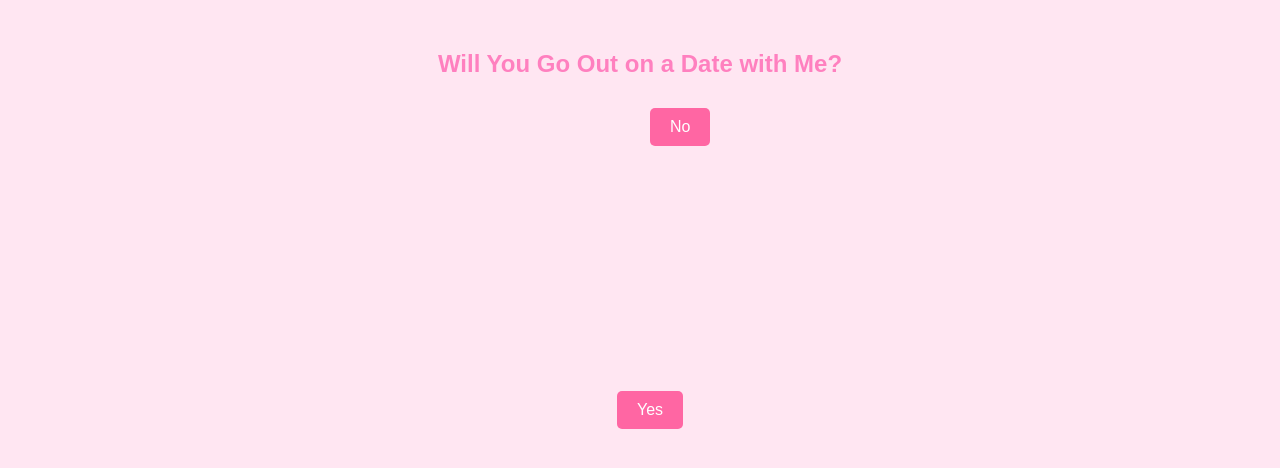
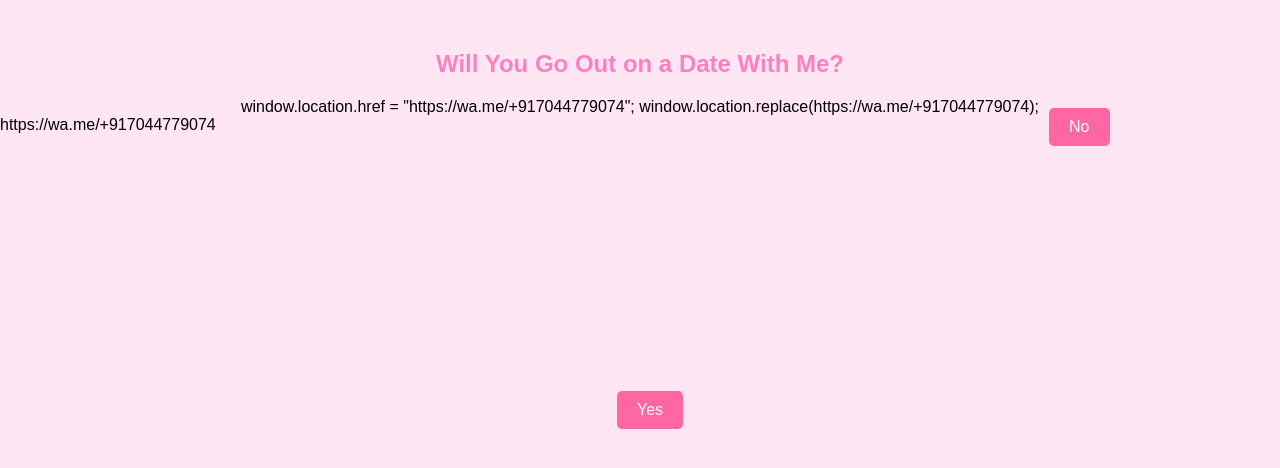
Before and after one commit to KiraxD/Datekr, a plain HTML site: page index.html in a window 1280 px wide. Drawn offline with Linux system fonts and the light colour scheme.

Commit message:
Update index.html

```diff
--- a/index.html
+++ b/index.html
@@ -1,16 +1,19 @@
 <!DOCTYPE html>
 <html>
 <head>
-  <title>Will You Go Out on a Date?</title>
+  <title>Will You Go Out on a Date With Me?</title>
   <link rel="stylesheet" href="style.css">
 </head>
 <body>
   <div class="container">
-    <h2>Will You Go Out on a Date with Me?</h2>
+    <h2>Will You Go Out on a Date With Me?</h2>
     <button id="yesButton">Yes</button>
+    window.location.href = "https://wa.me/+917044779074";
+    window.location.replace(https://wa.me/+917044779074);
     <button id="noButton">No</button>
   </div>
 
   <script src="script.js"></script>
 </body>
 </html>
+https://wa.me/+917044779074
```
